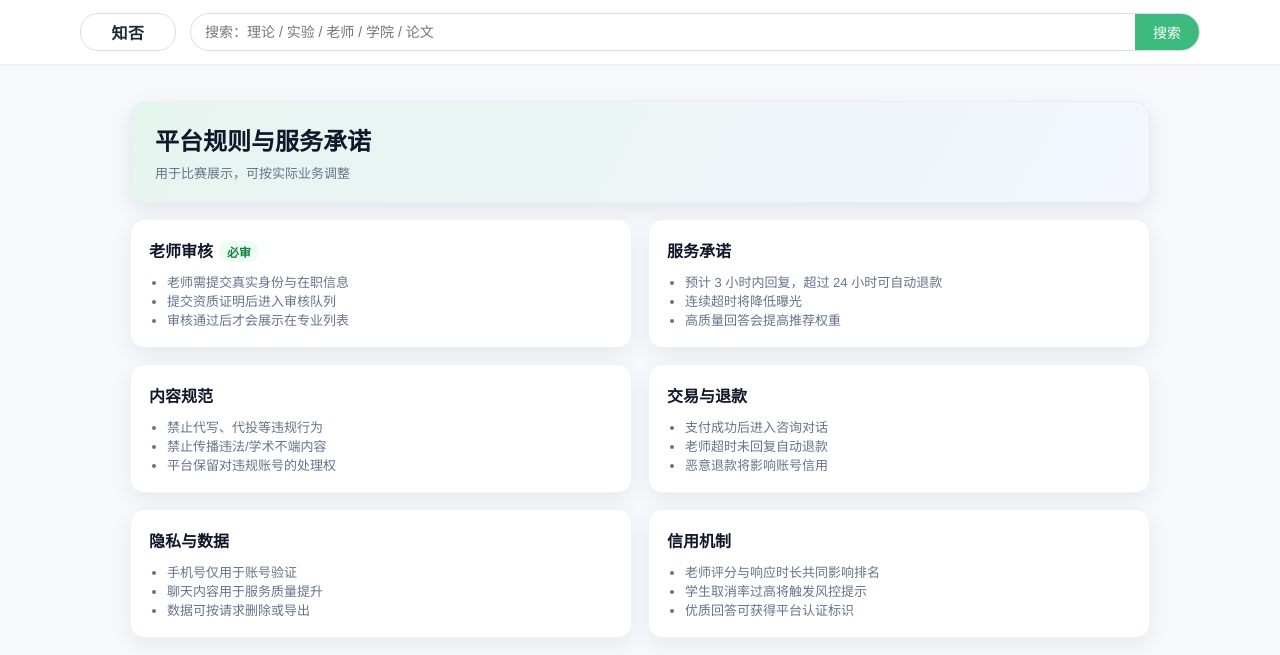
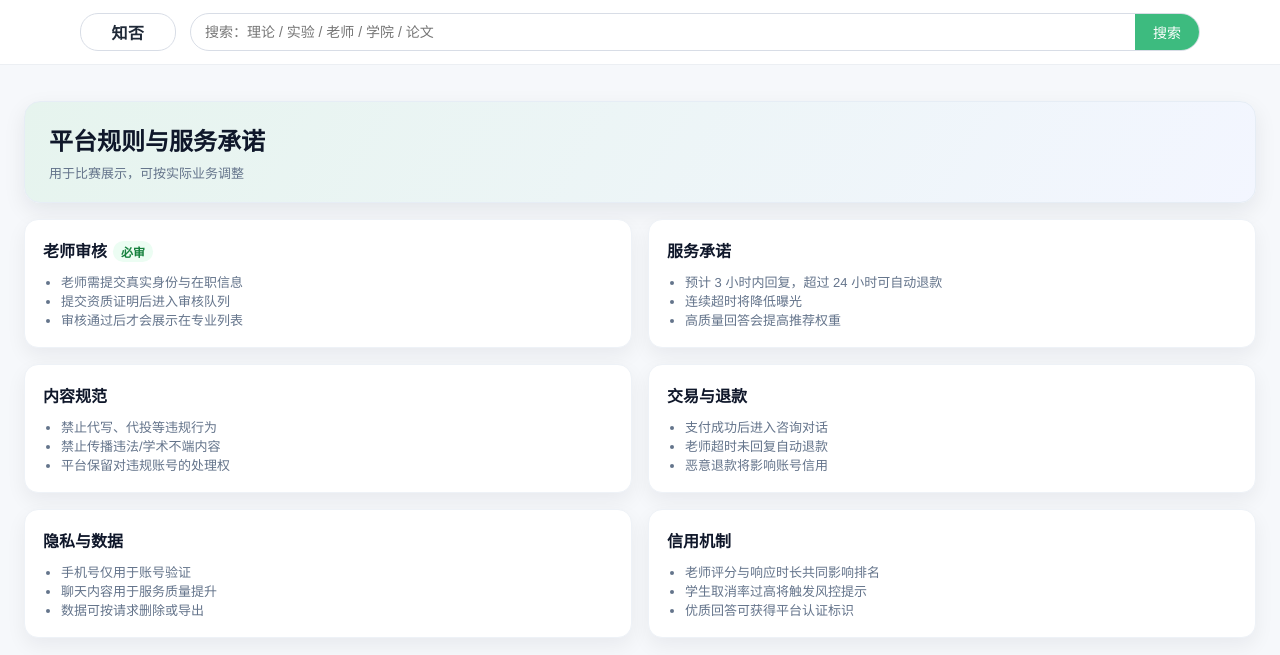
Before and after one commit to evankors/zhifou-dynamic, a Flask app: page /rules in a window 1280 px wide. Shown: the top 655 px of the page. Run offline with Flask 3, Linux system fonts and the light colour scheme; some libraries are stand-ins or nearby versions.

```diff
--- a/templates/metrics_showcase.html
+++ b/templates/metrics_showcase.html
@@ -20,8 +20,10 @@
             color: var(--ink);
         }
         .page {
-            width: 1080px;
-            margin: 36px auto 64px;
+            width: 100%;
+            margin: 36px 0 64px;
+            padding: 0 24px;
+            box-sizing: border-box;
         }
         .hero {
             display: flex;
--- a/templates/rules_showcase.html
+++ b/templates/rules_showcase.html
@@ -18,8 +18,10 @@
             color: var(--ink);
         }
         .page {
-            width: 1020px;
-            margin: 36px auto 64px;
+            width: 100%;
+            margin: 36px 0 64px;
+            padding: 0 24px;
+            box-sizing: border-box;
         }
         .hero {
             background: linear-gradient(120deg, #e6f4ee, #f3f6ff);
```
